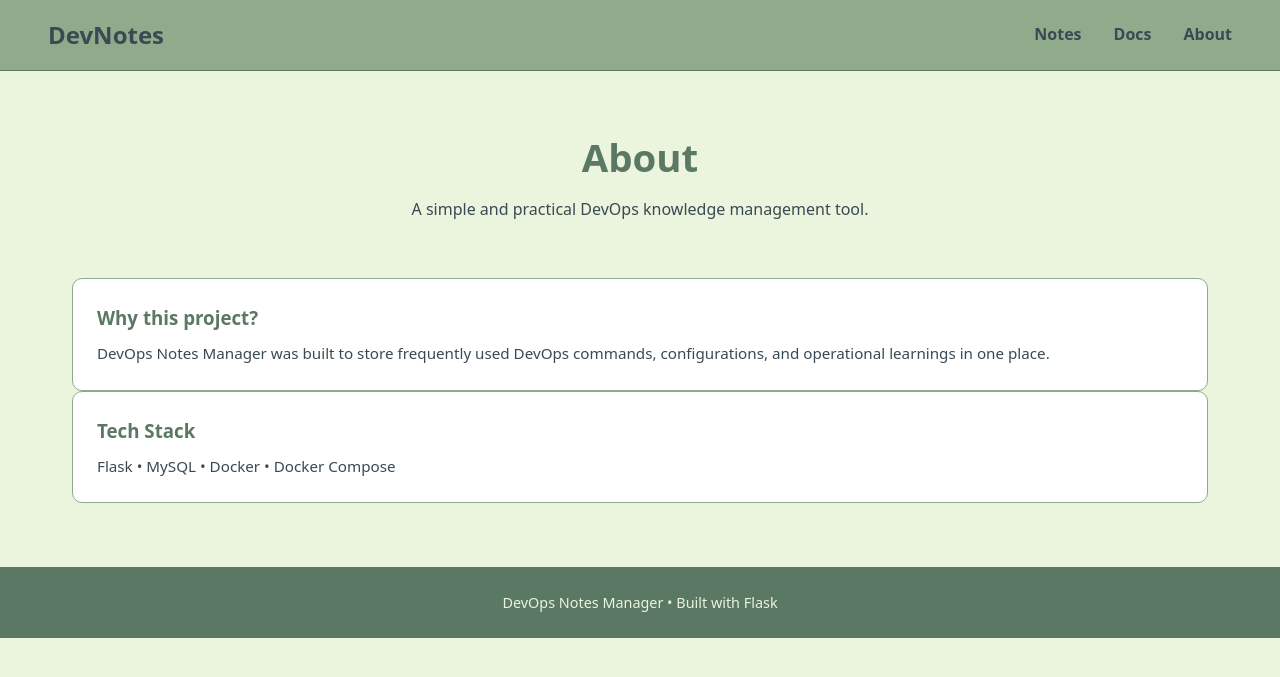
After one commit to acxcoldblood/flask-devops-notes, a Flask app: page /about in a window 1280 px wide. The commit adds this page. Shown: the top 677 px of the page. Run offline with Flask 3, Linux system fonts and the light colour scheme; parts of the project's set-up code (start-up, migrations or seed data) failed here and were passed over.

Commit message:
added docs and about page

```diff
--- a/app/routes.py
+++ b/app/routes.py
@@ -42,6 +42,11 @@ def home():
 @main.route("/about")
 def about():
     return render_template("about.html")
+
+
+@main.route("/docs")
+def docs():
+    return render_template("docs.html")
 
 
 @main.route("/delete/<int:id>")
--- /dev/null
+++ b/templates/about.html
@@ -0,0 +1,49 @@
+<!DOCTYPE html>
+<html lang="en">
+  <head>
+    <meta charset="UTF-8" />
+    <title>About • DevOps Notes Manager</title>
+    <link
+      rel="stylesheet"
+      href="{{ url_for('static', filename='css/style.css') }}"
+    />
+  </head>
+  <body>
+    <nav class="navbar">
+      <div class="logo">DevNotes</div>
+      <ul class="nav-links">
+        <li><a href="{{ url_for('main.home') }}">Notes</a></li>
+
+        <li><a href="{{ url_for('main.docs') }}">Docs</a></li>
+
+        <li><a href="{{ url_for('main.about') }}">About</a></li>
+      </ul>
+    </nav>
+
+    <section class="hero">
+      <div class="hero-content">
+        <h1>About</h1>
+        <p>A simple and practical DevOps knowledge management tool.</p>
+      </div>
+    </section>
+
+    <section class="features">
+      <div class="feature-card">
+        <h3>Why this project?</h3>
+        <p>
+          DevOps Notes Manager was built to store frequently used DevOps
+          commands, configurations, and operational learnings in one place.
+        </p>
+      </div>
+
+      <div class="feature-card">
+        <h3>Tech Stack</h3>
+        <p>Flask • MySQL • Docker • Docker Compose</p>
+      </div>
+    </section>
+
+    <footer class="footer">
+      <p>DevOps Notes Manager • Built with Flask</p>
+    </footer>
+  </body>
+</html>
```
Also changed, not shown: templates/docs.html (added, +58 -0 lines), templates/index.html (+6 -4 lines).
